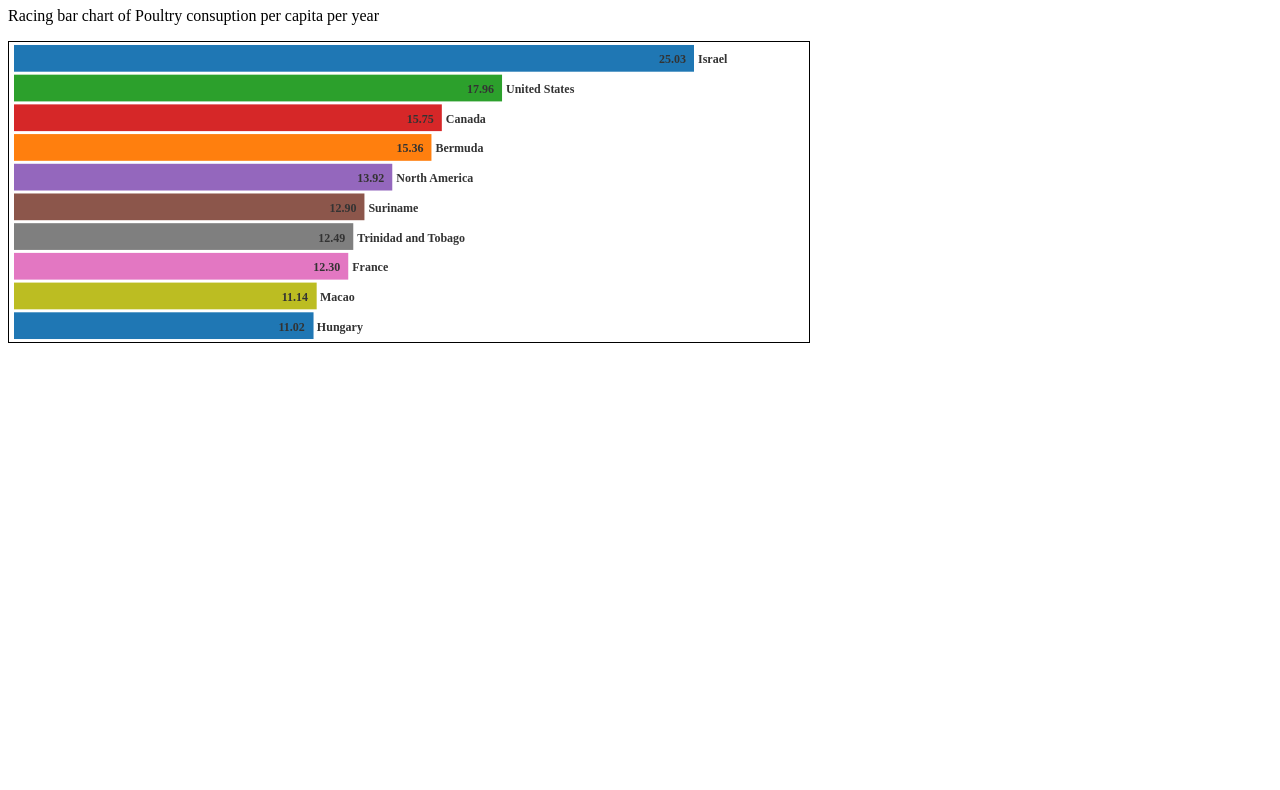
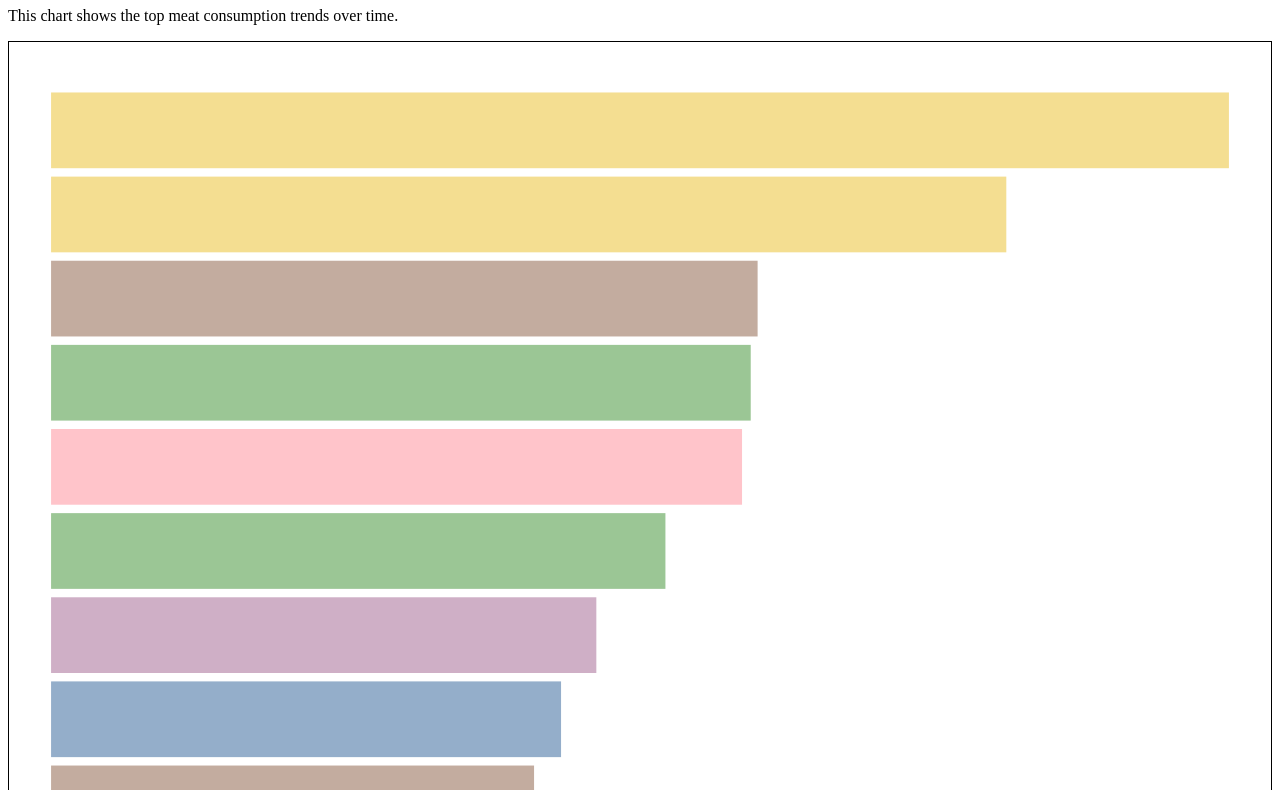
Before and after one commit to rbickles/data_visualization, a website built with Vite: page index.html in a window 1280 px wide. Shown: the part 132-922 px from the top of the page. Before the commit the page ends 800 px from the top, so only its background shows below. Built offline with nearby package versions, Linux system fonts and the light colour scheme.

Commit message:
new racing bar chart

```diff
--- a/index.html
+++ b/index.html
@@ -14,6 +14,7 @@
       <ul>
         <li><a href="#" onclick="event.preventDefault(); loadPage('barChart')">Bar Chart</a></li>
         <li><a href="#" onclick="event.preventDefault(); loadPage('raceChart')">Race Chart</a></li>
+        <li><a href="#" onclick="event.preventDefault(); loadPage('raceChart2')">Race Chart2</a></li>
       </ul>
     </nav>
     <div id="content"></div>
--- a/src/bar-race/bar-race-chart.js
+++ b/src/bar-race/bar-race-chart.js
@@ -44,13 +44,16 @@
 
   const innerHeight = height - margins.top - margins.bottom;
   const innerWidth = width - margins.left - margins.right;
-  const colorScale = d3.scaleOrdinal(d3.schemeCategory10);
+  const colorScale = d3.scaleOrdinal(d3.schemeTableau10);
 
   async function yearlyAnimation() {
 
     //maxx range for data is 1961-2021
-    for (let year = 1961; year <= 2021; year++) {
+    for (let year = 1961; year <= 1964; year++) {
 
+      if (!document.contains(document.getElementById("raceChart"))) {
+          break;
+      }
       const yearlyData = data.filter(row => row.Year === year).slice(0, 10)
       console.log("year is: ", year, yearlyData)
 
--- /dev/null
+++ b/src/bar-race/bar-race-chart2.js
@@ -0,0 +1,158 @@
+import * as d3 from 'd3'
+
+
+const duration = 250;
+const barCount = 10;
+const k = 10;
+const barSize = 40;
+
+const margins = { top: 20, right: 20, bottom: 20, left: 20 };
+const width = 600;
+const height = margins.top + barSize * barCount + margins.bottom;
+
+let color;
+
+
+export async function renderRaceChart2(container) {
+  container.innerHTML = `
+    <h1>Racing Bar Chart</h1>
+    <p>
+      This chart shows the top meat consumption trends over time.
+    </p>
+    <svg id="raceChart2"></svg>
+  `;
+
+  const data = await d3.csv("./src/data/meatConsumptionPerCapita.csv", d3.autoType)
+  console.log("CSV Data Loaded here:", data);
+
+  //* data formatting
+  const groupData = d3.group(data, d => d.Entity);
+  const Entities = new Set(data.map(d => d.Entity));
+  const dateValues = Array.from(d3.rollup(data, ([d]) => d.Beef, d => d.Year, d => d.Entity))
+    .map(([Year, data]) => [new Date(Year, 0, 1), data])
+    .sort(([a], [b]) => d3.ascending(a, b))
+
+
+  const keyframes = [];
+  let ka, a, kb, b;
+  for ([[ka, a], [kb, b]] of d3.pairs(dateValues)) {
+    for (let i = 0; i < k; ++i) {
+      const t = i / k
+      keyframes.push([
+        new Date(ka * (1 - t) + kb * t),
+        rank((Entity => (a.get(Entity) || 0) * (1 - t) + (b.get(Entity) || 0) * t), Entities, barCount)
+      ]);
+    }
+  }
+  keyframes.push([new Date(kb), rank((Entity => b.get(Entity) || 0), Entities, barCount)])
+
+
+  const nameframes = d3.groups(keyframes.flatMap(([, data]) => data), d => d.Entity);
+  const prev = new Map(nameframes.flatMap(([, data]) => d3.pairs(data, (a, b) => [b, a])));
+  const next = new Map(nameframes.flatMap(([, data]) => d3.pairs(data)));
+
+
+  const color = createColorScale(data)
+  const x = createXScale(data);
+  console.log("x", x.domain())
+
+  const svg = d3.select("#raceChart2")
+    .attr('viewBox', `0 0 ${width} ${height}`)
+    .style("border", "1px solid black")
+  svg.style("opacity", 1);
+
+
+
+  const updateBars = bars(svg, prev, next, x, color);
+
+  //yield svg.node();
+
+  for (const keyframe of keyframes) {
+    const transition = svg.transition()
+      .duration(duration)
+      .ease(d3.easeLinear);
+
+    console.log("keyframes", keyframe[1][0].value)
+    x.domain([0, keyframe[1][0].value]);
+    updateBars(keyframe, transition)
+
+    try {
+      await transition.end();
+    } catch (error) {
+      console.error("Transition interrupted:", error);
+    }
+
+
+  }
+
+  /*
+    svg.append("rect")
+      .attr("height", 50)
+      .attr("width", 100)
+      .attr("fill", "steelblue")
+  */
+
+  //document.body.appendChild(svg.node());
+}
+
+//* FUNCTIONS
+//rank function
+const rank = function (value, Entities, barCount) {
+  const data = Array.from(Entities, Entity => ({ Entity, value: value(Entity) }));
+  data.sort((a, b) => d3.descending(a.value, b.value));
+  for (let i = 0; i < data.length; ++i) data[i].rank = Math.min(barCount, i);
+  return data;
+}
+
+//Create color function
+const createColorScale = function (data) {
+  const scale = d3.scaleOrdinal(d3.schemeTableau10);
+  if (data.some(d => d.Entity !== undefined)) {
+    const entityByName = new Map(data.map(d => [d.Entity, d.Entity]));
+    scale.domain(Array.from(entityByName.values()));
+    return d => scale(entityByName.get(d.Entity));
+  }
+  return d => scale(d.Entity)
+}
+
+// Create x and y axis scales
+const createXScale = function (data) {
+  return d3.scaleLinear()
+    .domain([0, 1])
+    .range([margins.left, width - margins.right])
+}
+
+const y = d3.scaleBand()
+  .domain(d3.range(barCount + 1))
+  .rangeRound([margins.top, margins.top + barSize * (barCount + 1 + 0.1)])
+  .padding(0.1)
+
+//bars function
+const bars = function (svg, prev, next, x, color) {
+  let bar = svg.append("g")
+    .attr("fill-opacity", 0.6)
+    .selectAll("rect");
+
+  return ([date, data], transition) => {
+    bar = bar
+      .data(data.slice(0, barCount), d => d.Entity)
+      .join(
+        enter => enter.append("rect")
+          .attr("fill", color)
+          .attr("height", y.bandwidth())
+          .attr("x", x(0))
+          .attr("y", d => {
+            console.log("fixing domain error", x((prev.get(d.Entity) || d).value) - x(0))
+            y((prev.get(d.Entity) || d).rank)
+          })
+          .attr("width", d => x((prev.get(d.Entity) || d).value) - x(0)),
+        update => update,
+        exit => exit.transition(transition).remove()
+          .attr("y", d => y((next.get(d) || d).rank))
+          .attr("x", d => x((next.get(d) || d).Beef) - x(0))
+      )
+      .call(bar => bar.transition(transition)
+        .attr("y", d => y(d.rank))
+        .attr("width", d => x(d.value) - x(0)));
+  }
+}
--- a/src/main.js
+++ b/src/main.js
@@ -1,5 +1,6 @@
 import { renderBarChart } from './product-category-bar-chart/product-category-bar-chart.js';
 import { renderRaceChart } from './bar-race/bar-race-chart.js'
+import { renderRaceChart2 } from './bar-race/bar-race-chart2.js'
 
 const loadPage = (chartType) => {
     const contentDiv = document.getElementById('content');
@@ -9,8 +10,10 @@
         renderBarChart(contentDiv);
     } else if (chartType === 'raceChart') {
         renderRaceChart(contentDiv);
-    }
+    } else if (chartType === 'raceChart2') {
+      renderRaceChart2(contentDiv);
+  }
 };
 
 window.loadPage = loadPage;
-document.addEventListener("DOMContentLoaded", () => loadPage('raceChart'));
+document.addEventListener("DOMContentLoaded", () => loadPage('raceChart2'));
```
